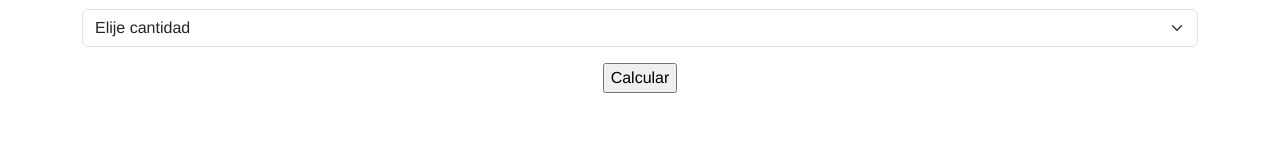
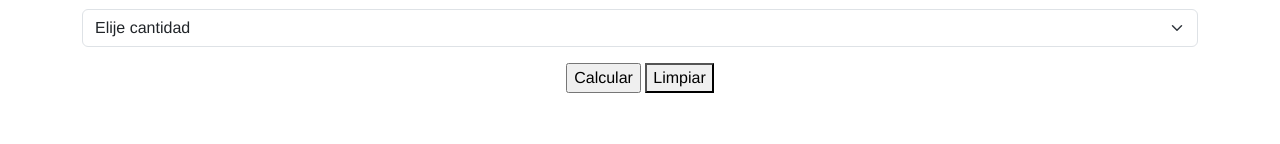
Before and after one commit to Klaulara/Proyecto-tikitikiti, a Vue app: page / in a window 1280 px wide. Shown: the part 357-501 px from the top of the page. Built offline with nearby package versions, Linux system fonts and the light colour scheme.

Commit message:
se agrega boton de limpiar

```diff
--- a/src/views/HomeView.vue
+++ b/src/views/HomeView.vue
@@ -37,7 +37,7 @@
           <option value="3">500 gramos</option>
         </select>
       </div>
-      <input type="submit" value="Calcular" />
+      <input type="submit" value="Calcular" /> <button type="submit" @click="limpiarForm">Limpiar</button>
     </form>
 
     <div class="mt-5">
@@ -51,5 +51,11 @@
 export default {
   name: "HomeView",
   components: {},
+  methods: {
+    limpiarForm(event){
+      event.preventDefault();
+
+    }
+  },
 };
 </script>
```
